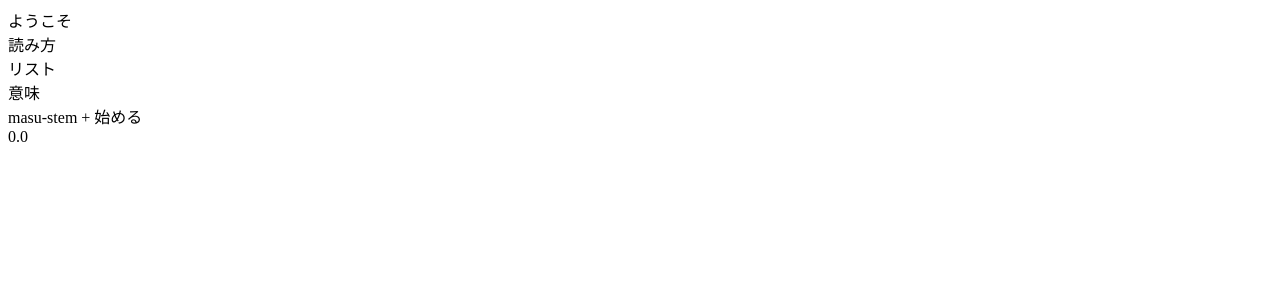
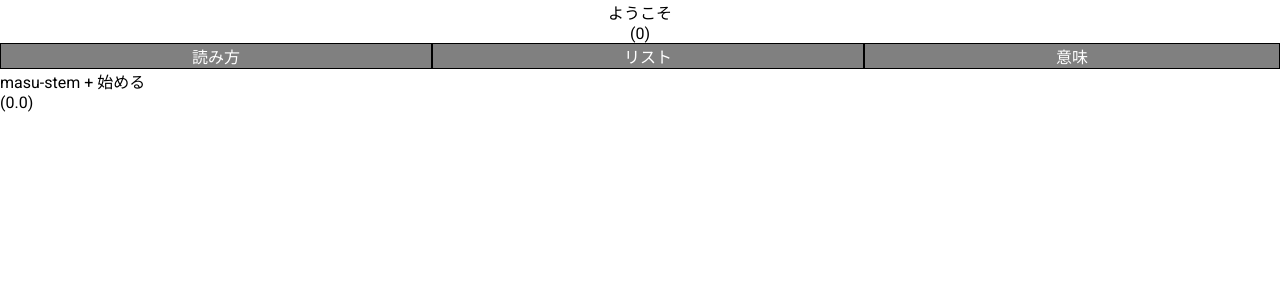
Before and after one commit to dails08/jubilant-octo-succotash, an Angular app in the folder taiko/: page / in a window 1280 px wide. Shown: the top 300 px of the page. Built offline with nearby package versions, Linux system fonts and the light colour scheme.

Commit message:
Fixes off by one error in lsit selection.

```diff
--- a/taiko/angular.json
+++ b/taiko/angular.json
@@ -30,6 +30,7 @@
               "src/assets"
             ],
             "styles": [
+              "@angular/material/prebuilt-themes/deeppurple-amber.css",
               "src/styles.scss"
             ],
             "scripts": []
@@ -90,6 +91,7 @@
               "src/assets"
             ],
             "styles": [
+              "@angular/material/prebuilt-themes/deeppurple-amber.css",
               "src/styles.scss"
             ],
             "scripts": []
--- a/taiko/package.json
+++ b/taiko/package.json
@@ -11,10 +11,12 @@
   "private": true,
   "dependencies": {
     "@angular/animations": "^17.0.0",
+    "@angular/cdk": "^17.3.10",
     "@angular/common": "^17.0.0",
     "@angular/compiler": "^17.0.0",
     "@angular/core": "^17.0.0",
     "@angular/forms": "^17.0.0",
+    "@angular/material": "^17.3.10",
     "@angular/platform-browser": "^17.0.0",
     "@angular/platform-browser-dynamic": "^17.0.0",
     "@angular/router": "^17.0.0",
--- a/taiko/src/app/app.config.ts
+++ b/taiko/src/app/app.config.ts
@@ -2,7 +2,8 @@ import { ApplicationConfig } from '@angular/core';
 import { provideRouter } from '@angular/router';
 
 import { routes } from './app.routes';
+import { provideAnimationsAsync } from '@angular/platform-browser/animations/async';
 
 export const appConfig: ApplicationConfig = {
-  providers: [provideRouter(routes)]
+  providers: [provideRouter(routes), provideAnimationsAsync()]
 };
--- a/taiko/src/app/content.service.ts
+++ b/taiko/src/app/content.service.ts
@@ -40,11 +40,23 @@ export class ContentService {
    currentVocab: VocabularyPoint;
    currentGrammar: GrammarPoint;
 
+   updateChapters(chapters: number[]) {
+    this.updateGrammarChapters(chapters);
+    this.updateVocabularyChapters(chapters);
+    // this.cycleGrammar();
+    // this.cycleVocab();
+   }
 
+   updateGrammarChapters(chapters: number[]) {
+    this.currentGrammarList = this.getGrammarByChapterList(chapters);
+   }
    getGrammarByChapterList(chapters: number[]): GrammarPoint[] {
     return this.totalGrammarList.filter(elem => {return chapters.includes(elem.chapter)});
    }
 
+   updateVocabularyChapters(chapters: number[]) {
+    this.currentVocabList = this.getVocabularyByChapterList(chapters);
+   }
    getVocabularyByChapterList(chapters: number[]): VocabularyPoint[] {
     return this.totalVocabularyList.filter(elem => {return chapters.includes(elem.chapter)});
    }
--- a/taiko/src/app/maingame/maingame.component.html
+++ b/taiko/src/app/maingame/maingame.component.html
@@ -1,6 +1,7 @@
 <div class="primary">
   <div class="vocab" (click)="hideReadingAndMeaning(); cs.cycleVocab()">
     <div class="word">{{cs.currentVocab.kanji}}</div>
+    <div class="chapter">({{cs.currentVocab.chapter}}) </div>
     <div class="reading" [hidden]="readingHidden">{{cs.currentVocab.reading}}</div>
     <div class="meaningVocab" [hidden]="meaningHidden">{{cs.currentVocab.meaning}}</div>
   </div>
@@ -11,6 +12,6 @@
   </div>
   <div class="grammar" (click)="cs.cycleGrammar()">
     <div class="form">{{cs.currentGrammar.grammar}}</div>
-    <div class="source">{{cs.currentGrammar.chapter}}.{{cs.currentGrammar.point}}</div>
+    <div class="source">({{cs.currentGrammar.chapter}}.{{cs.currentGrammar.point}})</div>
   </div>
 </div>
--- a/taiko/src/app/maingame/maingame.component.scss
+++ b/taiko/src/app/maingame/maingame.component.scss
@@ -0,0 +1,29 @@
+.controls {
+  display: flex;
+  flex-direction: row;
+  justify-content: space-around;
+
+
+  .control {
+    border: 1px solid black;
+    background-color: gray;
+    color: white;
+    flex-grow: 1;
+    text-align: center;
+    max-height: 100px;
+  }
+}
+
+.vocab {
+  display: flex;
+  flex-direction: column;
+  flex-grow: 1;
+  align-items: center;
+  justify-items: center;
+}
+
+.grammar {
+  display: flex;
+  flex-direction: column;
+  flex-grow: 1;
+}
--- a/taiko/src/app/maingame/maingame.component.ts
+++ b/taiko/src/app/maingame/maingame.component.ts
@@ -1,11 +1,13 @@
-import { Component } from '@angular/core';
+import { Component, inject } from '@angular/core';
 import { ContentService } from '../content.service';
 import { GrammarPoint, VocabularyPoint } from '../interfaces';
+import { MatBottomSheet, MatBottomSheetContainer, MatBottomSheetModule, MatBottomSheetRef } from "@angular/material/bottom-sheet";
+import { SettingsComponent } from '../settings/settings.component';
 
 @Component({
   selector: 'app-maingame',
   standalone: true,
-  imports: [],
+  imports: [MatBottomSheetModule],
   templateUrl: './maingame.component.html',
   styleUrl: './maingame.component.scss'
 })
@@ -17,14 +19,23 @@ export class MaingameComponent {
 
     this.readingHidden = true;
     this.meaningHidden = true;
+
   }
 
   readingHidden: Boolean;
   meaningHidden: Boolean;
 
+  private _bottomSheet = inject(MatBottomSheet);
+
 
   summonListMenu(){
-    console.log("Not implemented: summon list menu")
+    this._bottomSheet
+    const bottomSheetRef = this._bottomSheet.open(SettingsComponent);
+    bottomSheetRef.afterDismissed().subscribe(()=> {
+      this.cs.cycleGrammar();
+      this.cs.cycleVocab();
+    })
+    // console.log("Not implemented: summon list menu")
   }
 
   toggleReadingVisibility(){
--- a/taiko/src/app/settings/settings.component.html
+++ b/taiko/src/app/settings/settings.component.html
@@ -3,8 +3,8 @@
 
   <div formArrayName="chapterOptions">
     <div class="chapterRow" *ngFor="let chapter of chapterOptions.controls; let ix=index">
-      <input id="chapter-{{ix}}" type="checkbox">
-      <label for="chapter-{{ix}}">{{chapters[ix]}}</label>
+      <input id="chapter-{{ix}}" [formControlName]="ix" type="checkbox">
+      <label for="chapter-{{ix}}">L{{ix+1}}: {{chapters[ix]}}</label>
     </div>
 
   </div>
--- a/taiko/src/app/settings/settings.component.ts
+++ b/taiko/src/app/settings/settings.component.ts
@@ -14,11 +14,19 @@ export class SettingsComponent {
   constructor(
     cs: ContentService
   ) {
-    this.chaptersForm = new FormGroup({
-      chapterOptions: new FormArray(this.chapters.map((val, ix, arr) => {
-        return new FormControl('');
-      }))
-    });
+
+    this.chaptersForm.valueChanges.subscribe(formContent => {
+        console.log("Values changed");
+        console.log(this.chaptersForm.value.chapterOptions);
+        const newChapters: number[] = [];
+        for (const [ix, elem] of this.chaptersForm.value.chapterOptions!.entries()) {
+          if (elem) {
+            newChapters.push(ix + 1)
+          }
+        }
+        cs.updateChapters(newChapters);
+      })
+
   }
   chapters = [
     "日本の地理",
@@ -38,7 +46,13 @@ export class SettingsComponent {
     "世界と私の国の未来"
   ];
 
-  chaptersForm: FormGroup;
+  // chaptersForm: FormGroup;
+  chaptersForm = new FormGroup({
+    chapterOptions: new FormArray(this.chapters.map((val, ix, arr) => {
+      return new FormControl('');
+    }))
+  });
+
 
 
 
--- a/taiko/src/index.html
+++ b/taiko/src/index.html
@@ -6,6 +6,8 @@
   <base href="/">
   <meta name="viewport" content="width=device-width, initial-scale=1">
   <link rel="icon" type="image/x-icon" href="favicon.ico">
+  <link href="https://fonts.googleapis.com/css2?family=Roboto:wght@300;400;500&display=swap" rel="stylesheet">
+  <link href="https://fonts.googleapis.com/icon?family=Material+Icons" rel="stylesheet">
 </head>
 <body>
   <app-root></app-root>
--- a/taiko/src/styles.scss
+++ b/taiko/src/styles.scss
@@ -1 +1,5 @@
 /* You can add global styles to this file, and also import other style files */
+@import "../node_modules/@angular/material/prebuilt-themes/deeppurple-amber.css";
+
+html, body { height: 100%; }
+body { margin: 0; font-family: Roboto, "Helvetica Neue", sans-serif; }
```
Also changed, not shown: 1 other file (tests, documents, lock files or other folders).
